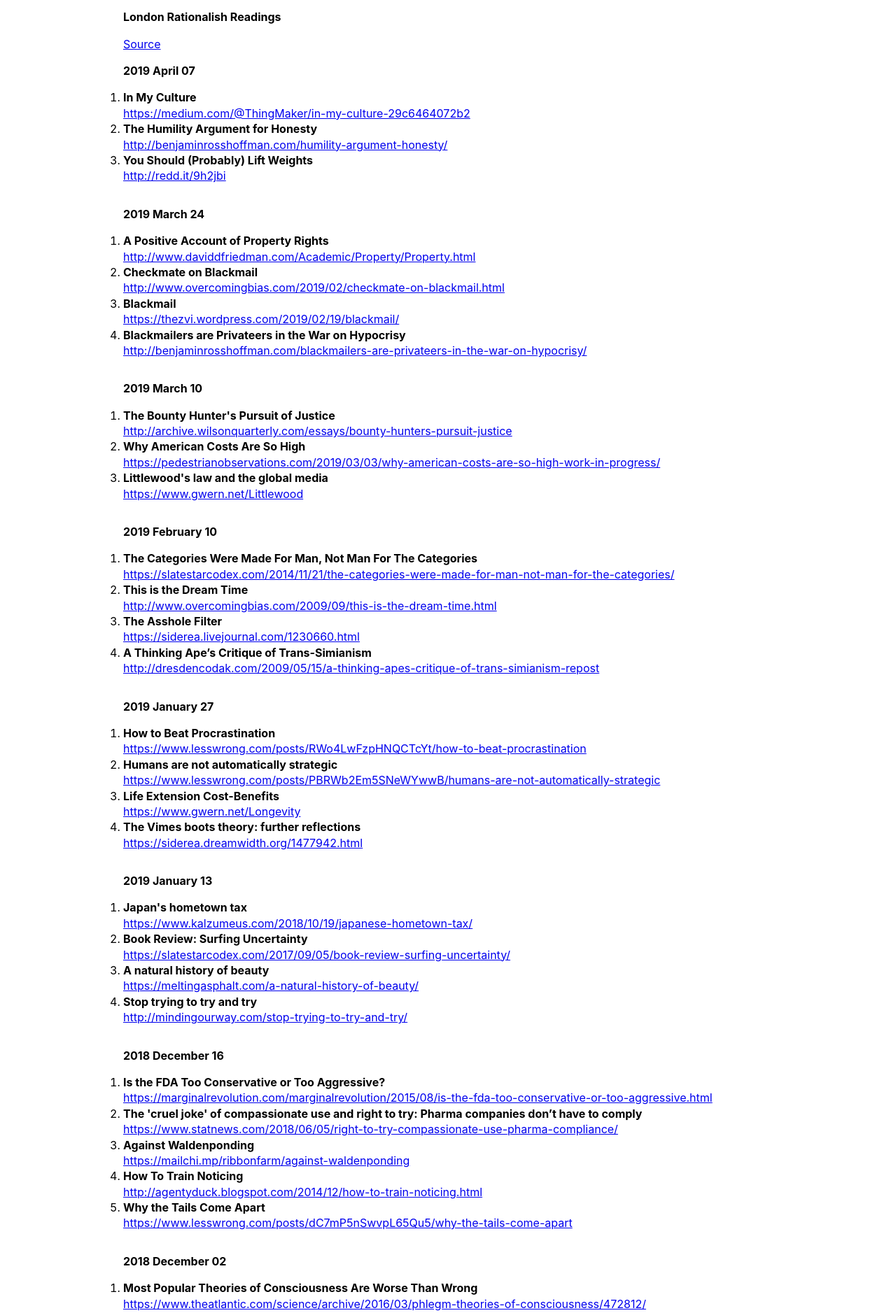
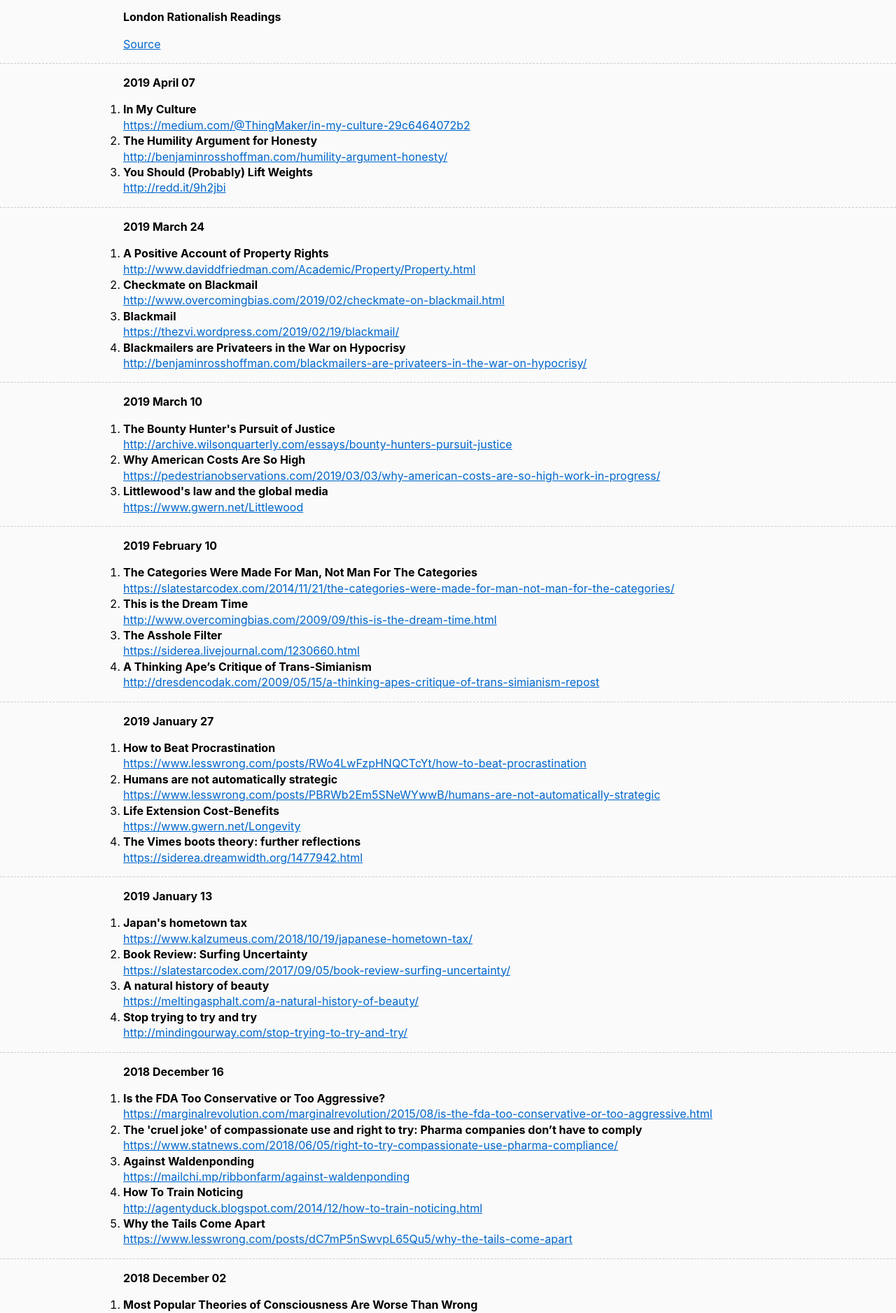
Before and after one commit to sackeyjason/london-rationalish-readings, a Jekyll site: the page built from index.html, in a window 1280 px wide. Shown: the top 1877 px of the page at 70% size. Built offline with Jekyll 4.4.1, drawn with Linux system fonts in a browser that asks for light colours.

Commit message:
borders, spacing

```diff
--- a/_layouts/default.html
+++ b/_layouts/default.html
@@ -11,6 +11,7 @@
 html {
   font-family: -apple-system,system-ui,BlinkMacSystemFont,"Segoe UI",Roboto,"Helvetica Neue",Arial,sans-serif;
   line-height: 1.4;
+  background-color: #FAFAFA;
 }
 body {
   margin: 0;
@@ -21,16 +22,25 @@ section {
   margin-right: auto;
   padding: 0 2rem;
 }
+article {
+  padding: 1rem 0;
+  border-top: dashed 1px #ccc;
+}
 ol {
-  margin-bottom: 2rem;
   padding-left: 0;
+  margin-bottom: 0;
+}
+h2 {
+  margin-top: 0;
 }
 h3 {
   margin: 0;
 }
 a {
+  color: #06C;
   word-break: break-word;
-}</style>
+}
+</style>
 </head>
 <body>
 <section>
--- a/index.html
+++ b/index.html
@@ -23,7 +23,7 @@ title: London Rationalish Readings
       </li>
     {% endfor %}
     </ol>
-  <section>
+  </section>
 </article>
 {% endfor %}
 
```
